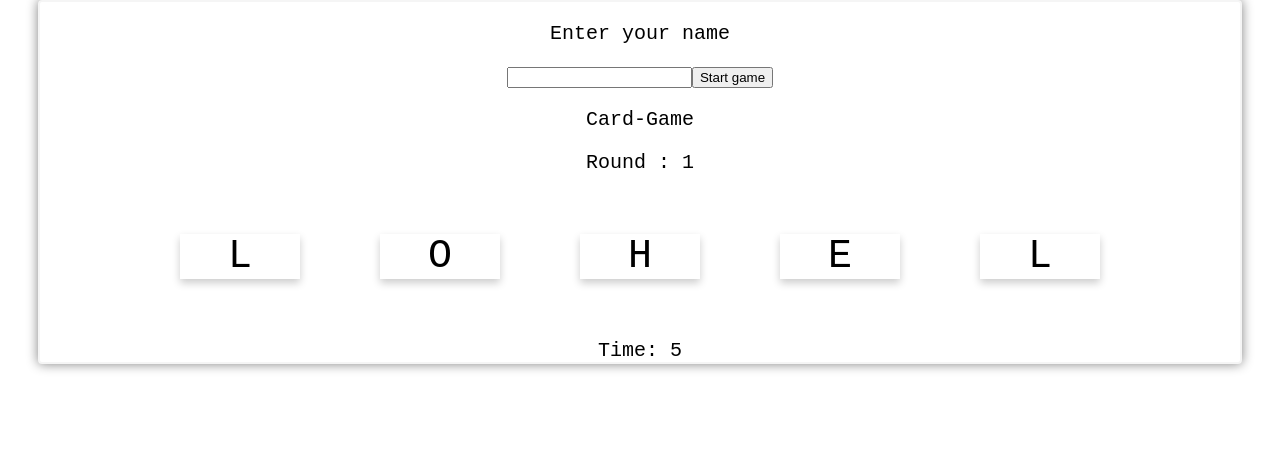
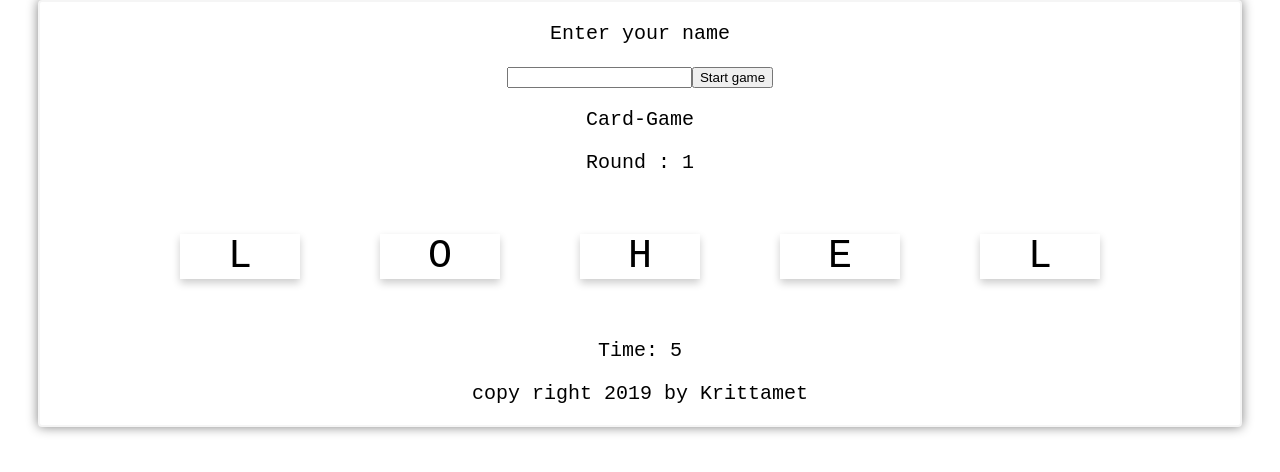
Before and after one commit to Krittamett/React_3SA03, a React (Create React App) app: page / in a window 1280 px wide. Shown: the top 472 px of the page. Built offline with nearby package versions, Linux system fonts and the light colour scheme.

Commit message:
Commit 6 : Footer

```diff
--- a/src/App.js
+++ b/src/App.js
@@ -2,6 +2,7 @@ import React, { Component } from 'react';
 import WordCard from "./WordCard";
 import Timer from "./Timer";
 import AddName from "./AddName"
+import  Footer from './Footer';
 import './App.css';
 const word = "Hello"
 class App extends Component {
@@ -11,6 +12,7 @@ class App extends Component {
       <AddName/>
       <WordCard value = {word}/>
       <Timer/>
+      <Footer/>
     </div>
     );
   }
--- /dev/null
+++ b/src/Footer.js
@@ -0,0 +1,14 @@
+import React, { Component } from 'react';
+ export class Footer extends Component{
+
+    render(){
+
+        return(
+            <div className="footer">
+            <p>copy right 2019  by Krittamet</p>
+            </div>
+        )
+
+    }
+}
+export default Footer
```
